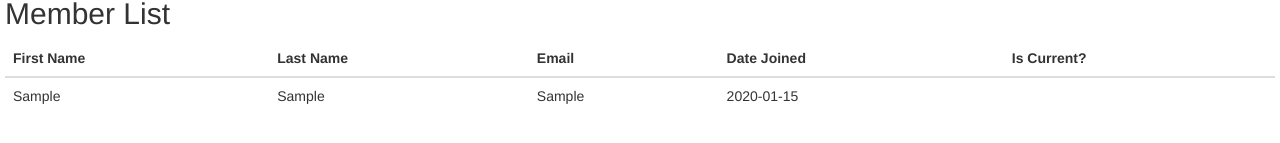
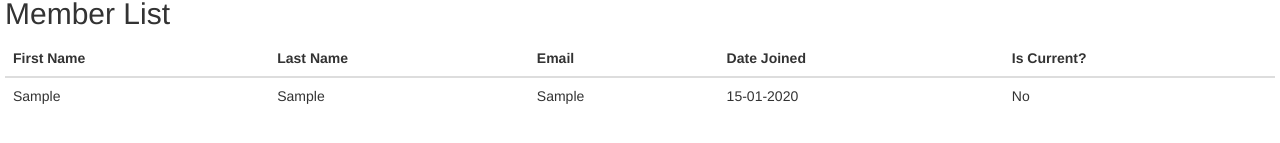
Before and after one commit to sjmarsh/Angular2FormsSpike, an Angular app: page / in a window 1280 px wide. Both pictures are taken after typing "Sample", "Sample", "Sample", "2020-01-15" into the empty fields and a click on the input "Add". Shown: the part 641-784 px from the top of the page. Built offline with nearby package versions, Linux system fonts and the light colour scheme.

Commit message:
Better formatting for table values

```diff
--- a/src/app/app.component.html
+++ b/src/app/app.component.html
@@ -63,8 +63,8 @@
       <td>{{memberItem.firstName}}</td>
       <td>{{memberItem.lastName}}</td>
       <td>{{memberItem.email}}</td>
-      <td>{{memberItem.dateJoined}}</td>
-      <td>{{memberItem.isCurrent}}</td>
+      <td>{{memberItem.dateJoined | date : 'dd-MM-yyyy'}}</td>
+      <td>{{memberItem.isCurrent ? 'Yes' : 'No'}}</td>
     </tr>
   </tbody>
 </table>
```
